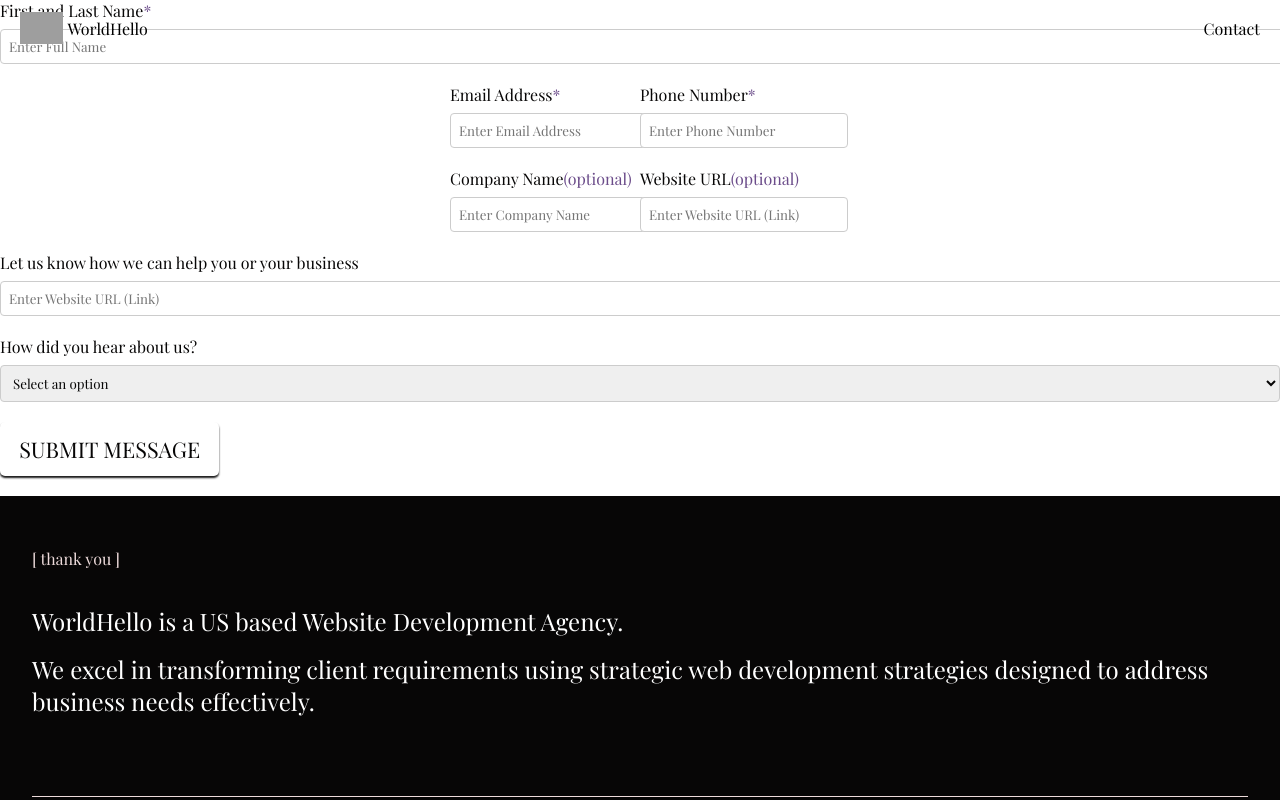
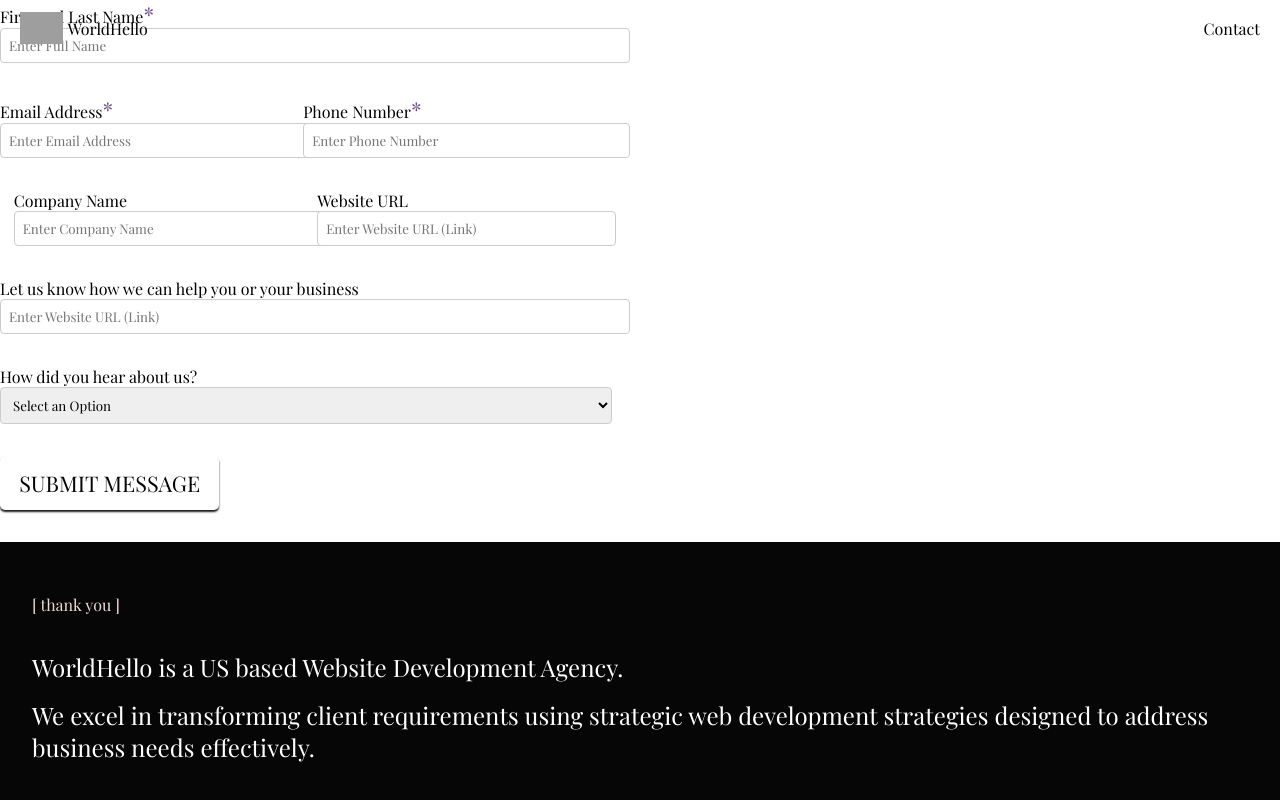
Before and after one commit to gtzjesus/WorldHello, a React (Vite) app: page /contact in a window 1280 px wide. Shown: the top 800 px of the page. Built offline with nearby package versions, Linux system fonts and the light colour scheme; no server answers; the database is empty; grey boxes are pictures that could not be loaded.

Commit message:
New UI changes to the modal + form

```diff
--- a/src/ui/form/Form.jsx
+++ b/src/ui/form/Form.jsx
@@ -19,7 +19,7 @@ import Button from '../buttons/Button';
 // This section has all CSS styles configured for every HTML element.
 
 const StyledForm = styled.form`
-  color: var(--color-black);
+  width: fit-content;
 `;
 
 const HorizontalGroup = styled.div`
@@ -28,13 +28,10 @@ const HorizontalGroup = styled.div`
 `;
 
 const FormGroup = styled.div`
-  margin-bottom: 20px;
+  margin-bottom: var(--margin-medium);
 `;
 
-const Label = styled.label`
-  display: block;
-  margin-bottom: 8px;
-`;
+const Label = styled.label``;
 
 const Input = styled.input`
   width: 100%;
@@ -59,6 +56,7 @@ const Option = styled.option``;
 
 const Asterik = styled.span`
   color: var(--color-purple);
+  font-size: var(--font-xsmall);
 `;
 
 // ------------------------------
@@ -162,9 +160,7 @@ function Form() {
       </HorizontalGroup>
       <HorizontalGroup>
         <FormGroup>
-          <Label htmlFor="companyName">
-            Company Name<Asterik>(optional)</Asterik>
-          </Label>
+          <Label htmlFor="companyName">Company Name</Label>
           <Input
             type="text"
             id="companyName"
@@ -176,9 +172,7 @@ function Form() {
           {errors.companyName && <Error>{errors.companyName}</Error>}
         </FormGroup>
         <FormGroup>
-          <Label htmlFor="website">
-            Website URL<Asterik>(optional)</Asterik>
-          </Label>
+          <Label htmlFor="website">Website URL</Label>
           <Input
             type="text"
             id="website"
@@ -215,7 +209,7 @@ function Form() {
           onChange={handleInputChange}
         >
           <Option value="default" disabled>
-            Select an option
+            Select an Option
           </Option>
           <Option value="socialMedia">Social Media</Option>
           <Option value="friend">Friend</Option>
--- a/src/ui/modals/Modal.jsx
+++ b/src/ui/modals/Modal.jsx
@@ -47,18 +47,19 @@ const ModalNav = styled.div`
   // Code logic shadow beneath text (more visibility)
   text-shadow: var(--text-shadow-font);
   text-transform: uppercase;
+
+  // Code logic for margin from form in modal
+  margin-bottom: var(--margin-large);
 `;
 
 const ModalTitle = styled.span``;
 
 const ModalContent = styled.div`
   background-color: white;
-  padding: 20px;
-  border-radius: 8px;
-  box-shadow: 0 0 10px rgba(0, 0, 0, 0.2);
-  width: 80%;
+  border-radius: 10px;
+  width: 100%;
   // TODO: Code logic for width adjustments
-  max-width: 600px;
+  max-width: 700px;
   text-align: center;
 `;
 
```
